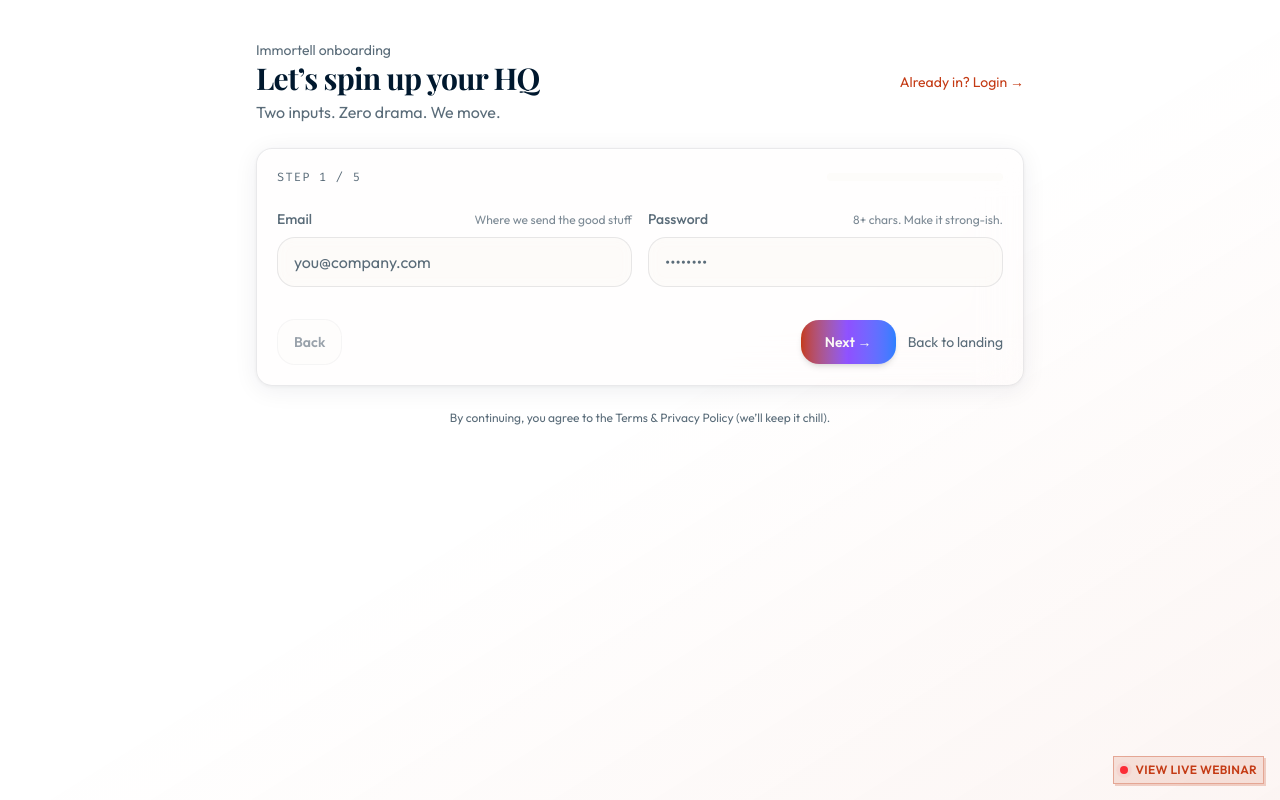
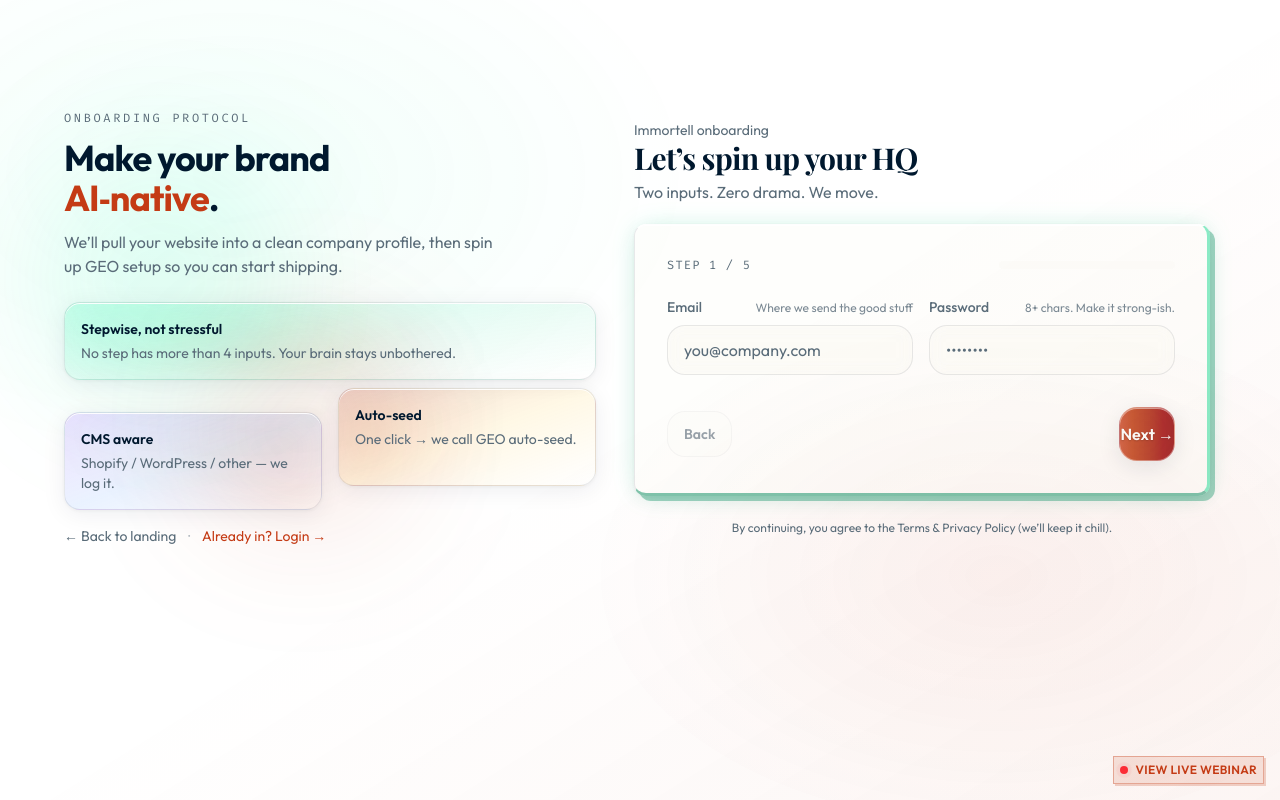
Before and after one commit to harshBoii/Immortel, a Next.js app: page /register in a window 1280 px wide. Built offline with nearby package versions, Linux system fonts and the light colour scheme; a web font is replaced by a local one.

Commit message:
feat: GEO on Shoppify Radhe Radhe

```diff
--- a/src/app/(Pages)/register/page.tsx
+++ b/src/app/(Pages)/register/page.tsx
@@ -3,10 +3,15 @@
 import { useMemo, useState } from 'react';
 import { useRouter } from 'next/navigation';
 import Link from 'next/link';
+import { LazyMotion, domAnimation, m } from 'framer-motion';
 
 type CmsChoice = 'Shopify' | 'WordPress' | 'Other';
 
 type StepId = 'account' | 'company' | 'cms' | 'site' | 'launch';
+
+const easeMist = [0.17, 0.99, 0.28, 1] as const;
+const AUTH_SUBMIT_GLASS_CLASS =
+  'relative w-full overflow-hidden rounded-xl border border-white/35 bg-gradient-to-r from-[var(--sibling-primary)]/78 to-[var(--sibling-primary-dark)]/82 py-3.5 font-semibold text-primary-foreground backdrop-blur-[var(--glass-blur)] backdrop-saturate-[var(--glass-saturate)] shadow-[inset_0_1px_0_rgba(255,255,255,0.45),0_6px_24px_-2px_rgba(21,29,53,0.12)] transition-all hover:border-white/45 hover:from-[var(--sibling-primary)]/88 hover:to-[var(--sibling-primary-dark)]/90 hover:shadow-[inset_0_1px_0_rgba(255,255,255,0.55),0_10px_32px_-2px_rgba(21,29,53,0.16)] dark:border-white/15 dark:from-[var(--sibling-primary)]/72 dark:to-[var(--sibling-primary-dark)]/76 dark:shadow-[inset_0_1px_0_rgba(255,255,255,0.14),0_6px_28px_-2px_rgba(0,0,0,0.45)] dark:hover:border-white/25 disabled:cursor-not-allowed disabled:opacity-50 [text-shadow:0_1px_2px_rgba(0,0,0,0.18)]';
 
 export default function RegisterPage() {
   const router = useRouter();
@@ -184,9 +189,90 @@
   }, [cmsChoice, requestedCmsName, email, companyName, companyDomain, websiteUrl, shopDomain, wordpressSiteUrl]);
 
   return (
-    <div className="min-h-screen w-full bg-gradient-to-br from-background via-background to-primary/5 px-6 py-10">
-      <div className="mx-auto w-full max-w-3xl">
-        <div className="flex items-center justify-between gap-4">
+    <LazyMotion features={domAnimation} strict>
+      <div className="relative min-h-screen w-full overflow-hidden bg-gradient-to-br from-background via-background to-primary/5 px-6 py-10">
+        <div
+          className="pointer-events-none absolute inset-0 opacity-[0.6]"
+          style={{
+            background:
+              'radial-gradient(ellipse 60% 60% at 18% 22%, color-mix(in srgb, var(--alien-glow-green) 10%, transparent), transparent 62%), radial-gradient(ellipse 55% 55% at 78% 72%, color-mix(in srgb, var(--sibling-primary) 10%, transparent), transparent 60%)',
+          }}
+          aria-hidden
+        />
+
+        <div className="mx-auto grid w-full max-w-6xl items-center gap-8 lg:grid-cols-[0.95fr_1.05fr]">
+          {/* Left: asymmetrical aesthetic panel */}
+          <m.div
+            initial={{ opacity: 0, x: -22, filter: 'blur(10px)' }}
+            animate={{ opacity: 1, x: 0, filter: 'blur(0px)' }}
+            transition={{ duration: 0.75, ease: easeMist }}
+            className="relative hidden lg:block"
+          >
+            <div className="absolute -left-8 top-10 h-64 w-64 rounded-full bg-[var(--alien-glow-green)]/10 blur-3xl" />
+            <div className="absolute left-32 top-52 h-56 w-56 rounded-full bg-[var(--sibling-primary)]/10 blur-3xl" />
+
+            <div className="relative">
+              <div className="mb-6">
+                <div className="text-xs font-mono tracking-[0.22em] uppercase text-muted-foreground">
+                  Onboarding protocol
+                </div>
+                <div className="mt-3 text-4xl font-bold tracking-tight">
+                  Make your brand
+                  <br />
+                  <span className="text-[var(--sibling-primary)]">AI‑native</span>.
+                </div>
+                <p className="mt-3 max-w-md text-muted-foreground">
+                  We’ll pull your website into a clean company profile, then spin up GEO setup so you
+                  can start shipping.
+                </p>
+              </div>
+
+              <div className="grid gap-4">
+                <AestheticCard
+                  title="Stepwise, not stressful"
+                  body="No step has more than 4 inputs. Your brain stays unbothered."
+                  tone="green"
+                  floatDelay={0}
+                />
+                <div className="grid grid-cols-2 gap-4">
+                  <AestheticCard
+                    title="CMS aware"
+                    body="Shopify / WordPress / other — we log it."
+                    tone="purple"
+                    floatDelay={0.05}
+                    className="translate-y-4"
+                  />
+                  <AestheticCard
+                    title="Auto-seed"
+                    body="One click → we call GEO auto-seed."
+                    tone="orange"
+                    floatDelay={0.1}
+                    className="-translate-y-2"
+                  />
+                </div>
+              </div>
+
+              <div className="mt-8 flex items-center gap-3 text-sm">
+                <Link href="/landing" className="text-muted-foreground hover:underline">
+                  ← Back to landing
+                </Link>
+                <span className="text-muted-foreground/50">·</span>
+                <Link href="/login" className="text-primary hover:underline">
+                  Already in? Login →
+                </Link>
+              </div>
+            </div>
+          </m.div>
+
+          {/* Right: centered wizard card */}
+          <m.div
+            initial={{ opacity: 0, y: 18, filter: 'blur(10px)' }}
+            animate={{ opacity: 1, y: 0, filter: 'blur(0px)' }}
+            transition={{ duration: 0.75, ease: easeMist, delay: 0.05 }}
+            className="flex min-h-[72vh] items-center justify-center"
+          >
+            <div className="w-full max-w-xl">
+              <div className="mb-5 flex items-center justify-between gap-4">
                 <div className="flex flex-col">
                   <div className="text-sm text-muted-foreground">Immortell onboarding</div>
                   <h1 className="text-2xl md:text-3xl font-bold tracking-tight">
@@ -194,21 +280,21 @@
                   </h1>
                   <p className="mt-1 text-muted-foreground">{stepMeta.subtitle}</p>
                 </div>
-          <div className="hidden sm:flex items-center gap-2 text-sm">
+                <div className="hidden sm:flex items-center gap-2 text-sm lg:hidden">
                   <Link href="/login" className="text-primary hover:underline">
                     Already in? Login →
                   </Link>
                 </div>
               </div>
 
-        <div className="mt-6 rounded-2xl border border-[var(--glass-border)] bg-[var(--glass-bg)]/60 p-5 backdrop-blur-[var(--glass-blur)] backdrop-saturate-[var(--glass-saturate)] shadow-[var(--glass-shadow)]">
+              <div className="glass-card login-card-alien p-6 md:p-8">
                 <div className="flex items-center justify-between gap-4">
                   <div className="text-xs font-mono tracking-widest text-muted-foreground uppercase">
                     Step {stepIndex + 1} / {stepOrder.length}
                   </div>
                   <div className="h-2 w-44 overflow-hidden rounded-full bg-muted">
                     <div
-                className="h-full rounded-full bg-gradient-to-r from-primary via-violet-500 to-blue-500 transition-all"
+                      className="h-full rounded-full bg-gradient-to-r from-[var(--sibling-primary)] via-violet-500 to-blue-500 transition-all"
                       style={{ width: `${Math.round(progress * 100)}%` }}
                     />
                   </div>
@@ -340,7 +426,10 @@
                       ) : null}
                       {cmsChoice === 'Other' ? (
                         <div className="rounded-xl border border-[var(--glass-border)] bg-[var(--glass-hover)] px-4 py-3 text-sm text-muted-foreground flex items-center md:col-span-1">
-                    You’re requesting: <span className="ml-2 font-semibold text-foreground">{requestedCmsName.trim() || '—'}</span>
+                          You’re requesting:{' '}
+                          <span className="ml-2 font-semibold text-foreground">
+                            {requestedCmsName.trim() || '—'}
+                          </span>
                         </div>
                       ) : null}
                     </div>
@@ -352,7 +441,10 @@
                         <div className="text-sm font-semibold">Quick review</div>
                         <div className="mt-3 grid grid-cols-1 md:grid-cols-2 gap-3 text-sm">
                           {review.map((row) => (
-                      <div key={row.k} className="flex items-center justify-between gap-3 rounded-lg bg-background/40 px-3 py-2">
+                            <div
+                              key={row.k}
+                              className="flex items-center justify-between gap-3 rounded-lg bg-background/40 px-3 py-2"
+                            >
                               <div className="text-muted-foreground">{row.k}</div>
                               <div className="font-medium text-foreground truncate max-w-[60%] text-right">
                                 {row.v}
@@ -381,25 +473,31 @@
 
                   <div className="flex flex-col sm:flex-row gap-3 sm:items-center">
                     {step !== 'launch' ? (
-                <button
+                      <m.button
                         type="button"
                         onClick={handleContinue}
                         disabled={loading}
-                  className="rounded-xl bg-gradient-to-r from-primary via-violet-500 to-blue-500 px-6 py-3 text-sm font-semibold text-primary-foreground shadow-md disabled:opacity-60"
+                        whileHover={{ scale: 1.02, y: -2 }}
+                        whileTap={{ scale: 0.98 }}
+                        transition={{ duration: 0.15 }}
+                        className={AUTH_SUBMIT_GLASS_CLASS}
                       >
                         Next →
-                </button>
+                      </m.button>
                     ) : (
-                <button
+                      <m.button
                         type="button"
                         onClick={handleStartSetup}
                         disabled={loading}
-                  className="rounded-xl bg-gradient-to-r from-primary via-violet-500 to-blue-500 px-6 py-3 text-sm font-semibold text-primary-foreground shadow-md disabled:opacity-60"
+                        whileHover={{ scale: 1.02, y: -2 }}
+                        whileTap={{ scale: 0.98 }}
+                        transition={{ duration: 0.15 }}
+                        className={AUTH_SUBMIT_GLASS_CLASS}
                       >
                         {loading ? 'Starting setup…' : 'Start setup'}
-                </button>
+                      </m.button>
                     )}
-              <Link href="/landing" className="text-center text-sm text-muted-foreground hover:underline">
+                    <Link href="/landing" className="text-center text-sm text-muted-foreground hover:underline lg:hidden">
                       Back to landing
                     </Link>
                   </div>
@@ -410,7 +508,10 @@
                 By continuing, you agree to the Terms & Privacy Policy (we’ll keep it chill).
               </div>
             </div>
+          </m.div>
         </div>
+      </div>
+    </LazyMotion>
   );
 }
 
@@ -433,3 +534,38 @@
     </div>
   );
 }
+
+function AestheticCard({
+  title,
+  body,
+  tone,
+  floatDelay,
+  className,
+}: {
+  title: string;
+  body: string;
+  tone: 'green' | 'purple' | 'orange';
+  floatDelay: number;
+  className?: string;
+}) {
+  const toneClass =
+    tone === 'green'
+      ? 'from-[var(--alien-glow-green)]/18 via-[var(--alien-core-green)]/8 to-transparent'
+      : tone === 'purple'
+        ? 'from-violet-500/18 via-blue-500/10 to-transparent'
+        : 'from-[var(--sibling-primary)]/18 via-amber-400/10 to-transparent';
+
+  return (
+    <m.div
+      initial={{ opacity: 0, y: 18, filter: 'blur(10px)' }}
+      whileInView={{ opacity: 1, y: 0, filter: 'blur(0px)' }}
+      viewport={{ once: true, amount: 0.3 }}
+      transition={{ duration: 0.75, ease: easeMist, delay: floatDelay }}
+      animate={{ y: [0, -6, 0] }}
+      className={`rounded-2xl border border-[var(--glass-border)] bg-gradient-to-br ${toneClass} p-4 backdrop-blur-[var(--glass-blur)] shadow-[var(--glass-shadow)] ${className ?? ''}`}
+    >
+      <div className="text-sm font-semibold text-foreground">{title}</div>
+      <div className="mt-1 text-sm text-muted-foreground">{body}</div>
+    </m.div>
+  );
+}
```
Lines whose indentation alone changed are shown as unchanged.
